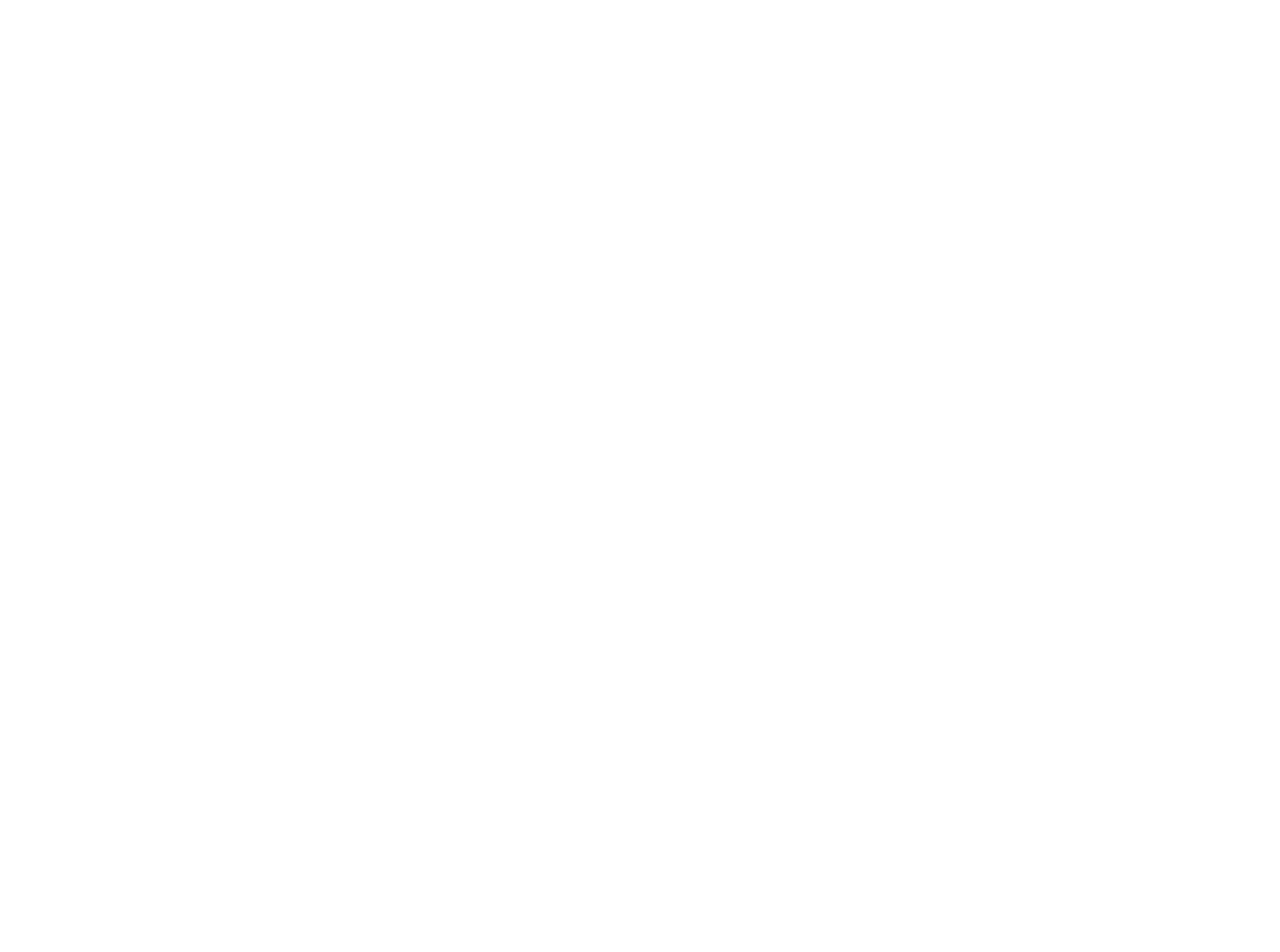
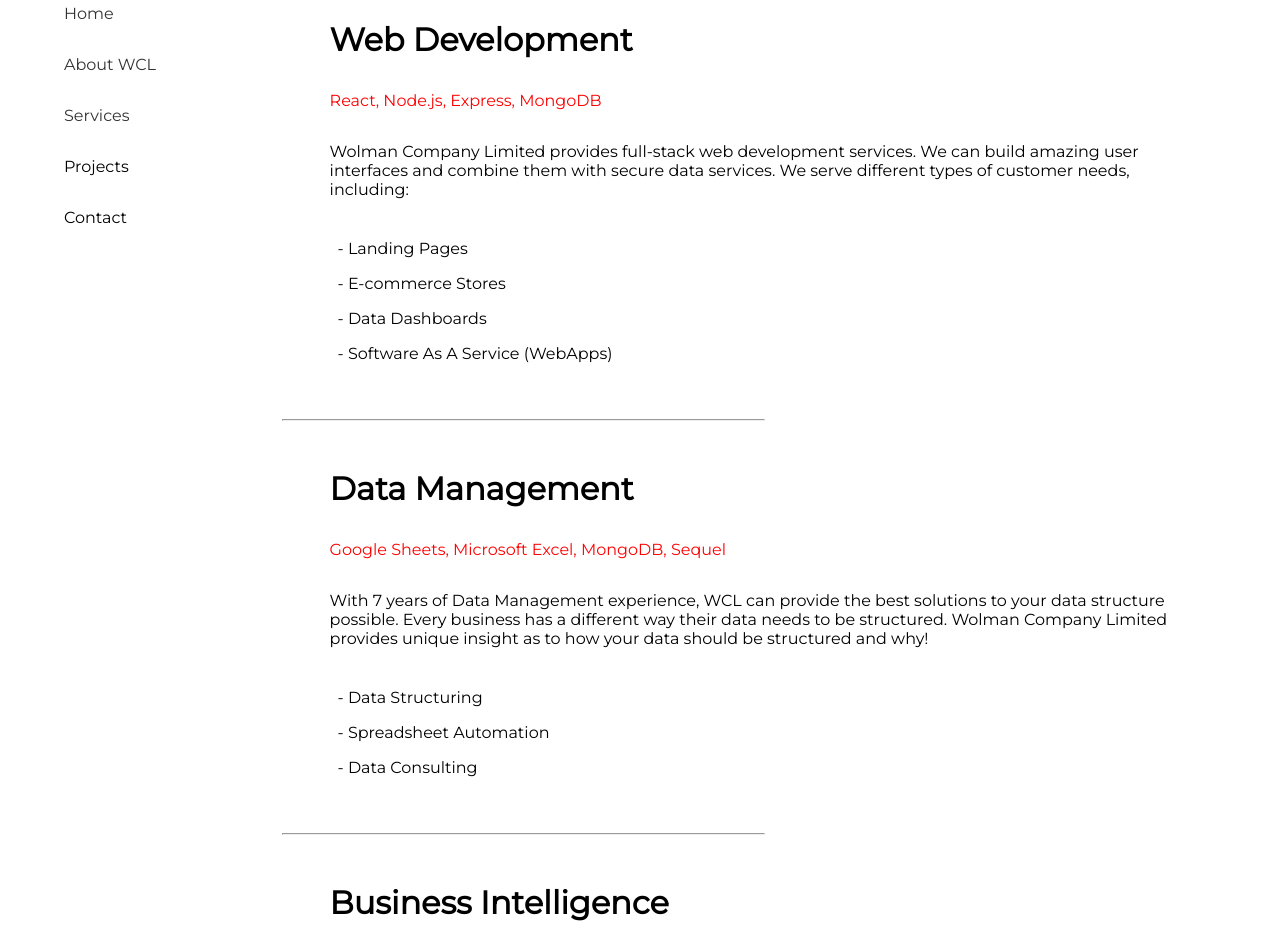
Before and after one commit to MWolman1990/wolman-company-limited, a React (Create React App) app: page /services in a window 1280 px wide. Before the commit this address had no page. Shown: the part 140-1092 px from the top of the page. Before the commit the page ends 800 px from the top, so only its background shows below. Built offline with nearby package versions, Linux system fonts and the light colour scheme; a web font is replaced by a local one.

Commit message:
Added services page

```diff
--- a/src/Menu.js
+++ b/src/Menu.js
@@ -5,7 +5,7 @@
         <ul id="menu">
             <li><Link to="/">Home</Link></li>
             <li><Link to="about">About WCL</Link></li>
-            <li>Services</li>
+            <li><Link to ="services">Services</Link></li>
             <li>Projects</li>
             <li>Contact</li>
         </ul>
--- /dev/null
+++ b/src/Services.js
@@ -0,0 +1,61 @@
+import React from 'react'
+import './services.css'
+
+const Services = () => {
+   return (
+    <div id="services" className="viewport">
+        <div id="services-content">
+            <div className="service-item">
+                <div className="service-title">
+                    Web Development
+                </div>
+                <div className="service-stacks">
+                    React, Node.js, Express, MongoDB
+                </div>
+                <div className="service-description">Wolman Company Limited provides full-stack web development services. We can build amazing user interfaces and combine them with secure data services. We serve different types of customer needs, including:</div>
+                <ul class="service-list">
+                    <li> - Landing Pages</li>
+                    <li> - E-commerce Stores</li>
+                    <li> - Data Dashboards</li>
+                    <li> - Software As A Service (WebApps)</li>
+                </ul>
+            </div>
+        </div>
+        <hr class="divider"/>
+        <div id="services-content">
+            <div className="service-item">
+                <div className="service-title">
+                    Data Management
+                </div>
+                <div className="service-stacks">
+                    Google Sheets, Microsoft Excel, MongoDB, Sequel
+                </div>
+                <div className="service-description">With 7 years of Data Management experience, WCL can provide the best solutions to your data structure possible. Every business has a different way their data needs to be structured. Wolman Company Limited provides unique insight as to how your data should be structured and why!</div>
+                <ul class="service-list">
+                    <li> - Data Structuring</li>
+                    <li> - Spreadsheet Automation</li>
+                    <li> - Data Consulting</li>
+                </ul>
+            </div>
+        </div>
+        <hr class="divider"/>
+        <div id="services-content">
+            <div className="service-item">
+                <div className="service-title">
+                    Business Intelligence
+                </div>
+                <div className="service-stacks">
+                    Spreadsheet Formulas, Google Data Studio
+                </div>
+                <div className="service-description">One of our biggest accomplishments was writing a revenue projection algorithm for a multi-million dollar Substance Abuse Rehab. Wolman Company Limited offers something that is fairly unique in all business industries... intelligence. The core of our algorithms comes from our founders inherent ability to understand both business and data together. With this instrinsic skillset, we can promise that only the best and most accurate calculations will be provided</div>
+                <ul class="service-list">
+                    <li> - 90%+ Revenue Projection & Timing Accuracy</li>
+                    <li> - Data Piping into Google Data Studio or your preferred BI App  </li>
+                </ul>
+            </div>
+        </div>
+    </div>
+   )
+}
+
+export default Services
--- a/src/index.js
+++ b/src/index.js
@@ -8,6 +8,7 @@
 } from "react-router-dom";
 import Viewport from './Viewport'
 import About from './About'
+import Services from './Services.js'
 
 const router = createBrowserRouter([
   {
@@ -21,6 +22,10 @@
       {
         path: 'about',
         element: <About/>
+      },
+      {
+        path: 'services',
+        element: <Services/>
       }
     ]
   },
--- /dev/null
+++ b/src/services.css
@@ -0,0 +1,27 @@
+.services-content {
+    display: flex;
+    flex-direction: column;
+}
+
+.service-title {
+    font-size: 2rem;
+    font-weight: 700;
+}
+
+.service-stacks {
+    font-size: 1rem;
+    color: red;
+}
+
+.service-list {
+    list-style-type: none;
+}
+
+.service-list li {
+    padding: .5rem;
+}
+
+.divider {
+    padding: 0;
+    width: 50%;
+}
```
